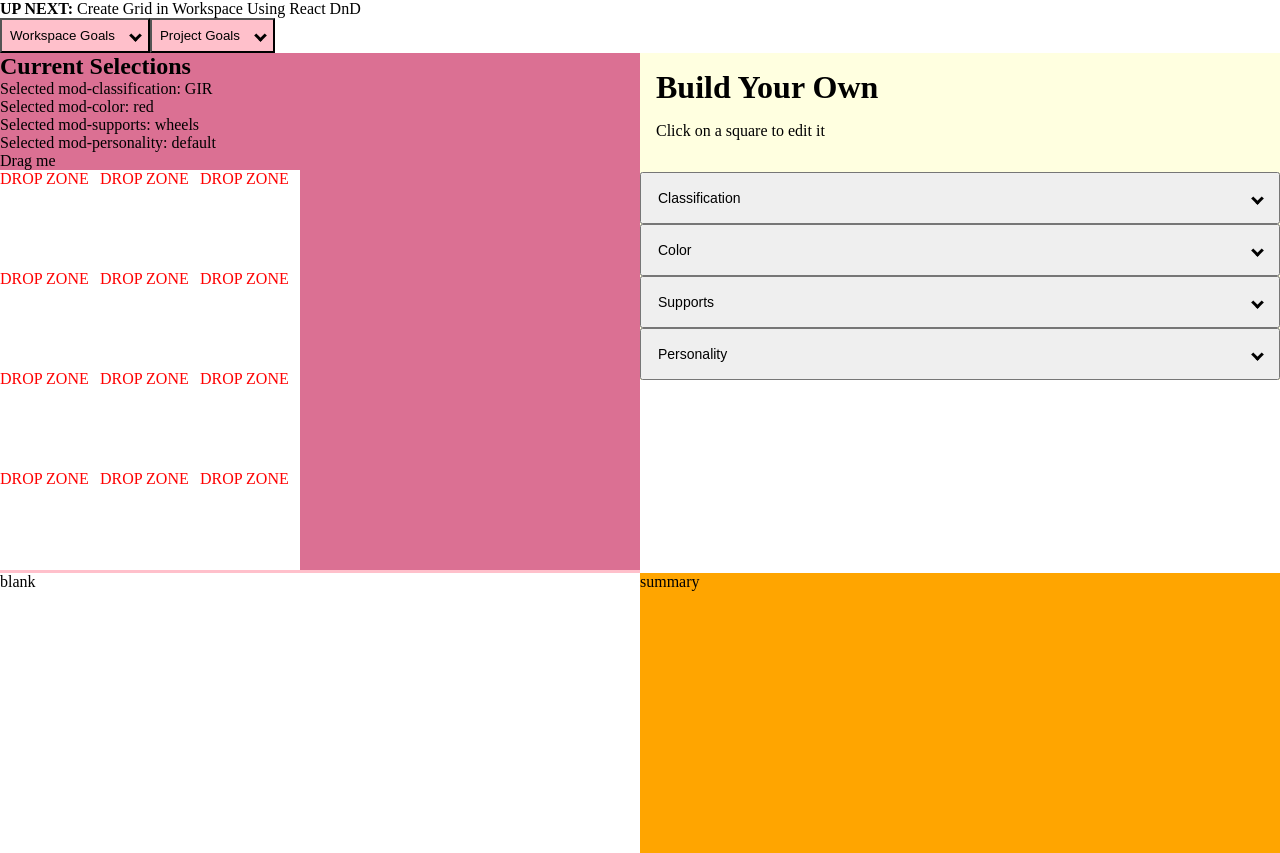
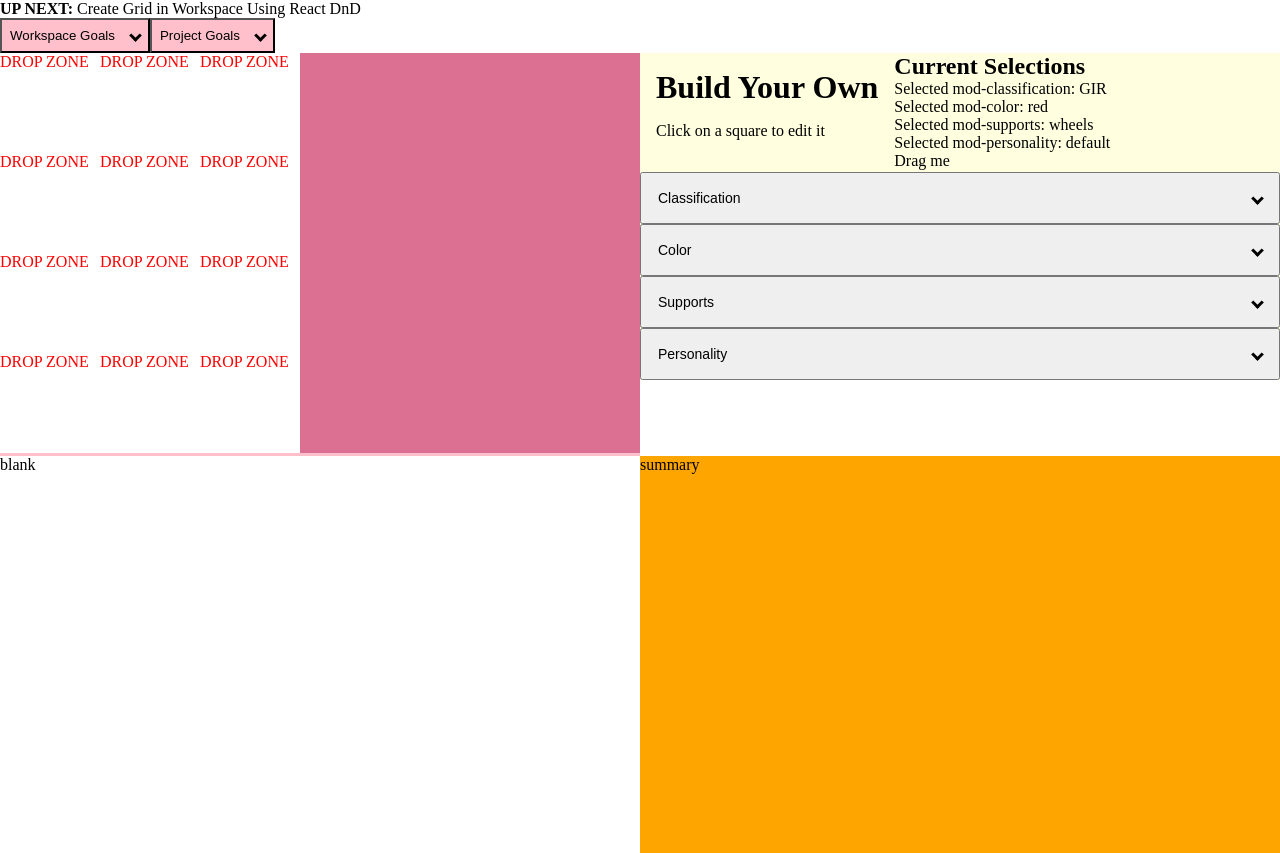
Before and after one commit to KierstenMiller/DnD-product-builder, a Next.js app in the folder next-app-test/: page /build-your-own in a window 1280 px wide. Built offline with nearby package versions, Linux system fonts and the light colour scheme.

Commit message:
arranging page for freeform grid workspace

```diff
--- /dev/null
+++ b/next-app-test/src/Components/DnD/dragZone.tsx
@@ -0,0 +1,27 @@
+import { observer } from 'mobx-react-lite'
+import { useDrag, useDrop } from 'react-dnd'
+import { DropZone } from './dropZone'
+
+export enum DnDItemTypes {
+    ITEM = "item",
+}
+
+export const DragZone = observer(() => {
+    const [{ isDragging }, drag, preview] = useDrag(
+        () => ({
+            type: DnDItemTypes.ITEM,
+            collect: (monitor) => ({
+                isDragging: !!monitor.isDragging(),
+            }),
+        }),
+        [],
+    )
+    return (<div
+        ref={drag}
+        style={{
+            opacity: isDragging ? 0.5 : 1,
+        }}
+    >
+        Drag me
+    </div>)
+})
--- a/next-app-test/src/Components/DnD/workspace.tsx
+++ b/next-app-test/src/Components/DnD/workspace.tsx
@@ -19,25 +19,7 @@ export const Workspace = observer(() => {
         }),
         [],
     )
-    const [{ isDragging }, drag, preview] = useDrag(
-        () => ({
-            type: DnDItemTypes.ITEM,
-            collect: (monitor) => ({
-                isDragging: !!monitor.isDragging(),
-            }),
-        }),
-        [],
-    )
-    return (<div>
-        <div
-            ref={drag}
-            style={{
-                opacity: isDragging ? 0.5 : 1,
-            }}
-        >
-            Drag me
-        </div>
-        <div className="flex">
+    return (<div className="flex">
         <div>
             <DropZone />
             <DropZone />
@@ -56,7 +38,5 @@ export const Workspace = observer(() => {
             <DropZone />
             <DropZone />
         </div>
-        </div>
-    </div>
-    )
+    </div>)
 })
--- a/next-app-test/src/page-components/build-your-own/build-your-own-page.tsx
+++ b/next-app-test/src/page-components/build-your-own/build-your-own-page.tsx
@@ -8,6 +8,8 @@ import { Modifiers } from '-/Components/modifier/modifier'
 import { Workspace } from '-/Components/DnD/workspace'
 
 import styles from '#/Home.module.scss'
+import { DropZone } from '-/Components/DnD/dropZone'
+import { DragZone } from '-/Components/DnD/dragZone'
 
 
 interface BuildYourOwnPageI {
@@ -23,24 +25,29 @@ export const BuildYourOwnPage = observer(({ model, modifiers }: BuildYourOwnPage
     return (<>
         <div className={styles.app}>
             <div className={styles.container}>
+                <DndProvider backend={HTML5Backend}>
                     <div className={styles.row}>
                         <div className={`${styles.column} ${styles.columnLeft}`}>
                             <div className={styles.image}>
-                            <h2>Current Selections</h2>
-                            {model.config.map(c => <div key={c.id}>Selected {c.id}: {c.selection}</div>)}
-                            <DndProvider backend={HTML5Backend}>
                                 <Workspace />
-                            </DndProvider>
                             </div>
                         </div>
                         <div className={`${styles.column} ${styles.columnRight} ${styles.isSticky}`}>
+                            <div className="flex">
                                 <div className={styles.description}>
                                     <h1 className={styles.header}>Build Your Own</h1>
                                     <p>Click on a square to edit it</p>
                                 </div>
+                                <div>
+                                    <h2>Current Selections</h2>
+                                    {model.config.map(c => <div key={c.id}>Selected {c.id}: {c.selection}</div>)}
+                                    <DragZone />
+                                </div>
+                            </div>
                             <Modifiers model={model} modifiers={modifiers} />
                         </div>
                     </div>
+                </DndProvider>
                 <div className={styles.row}>
                     <div className={styles.column}>
                         blank
```
Lines whose indentation alone changed are shown as unchanged.
